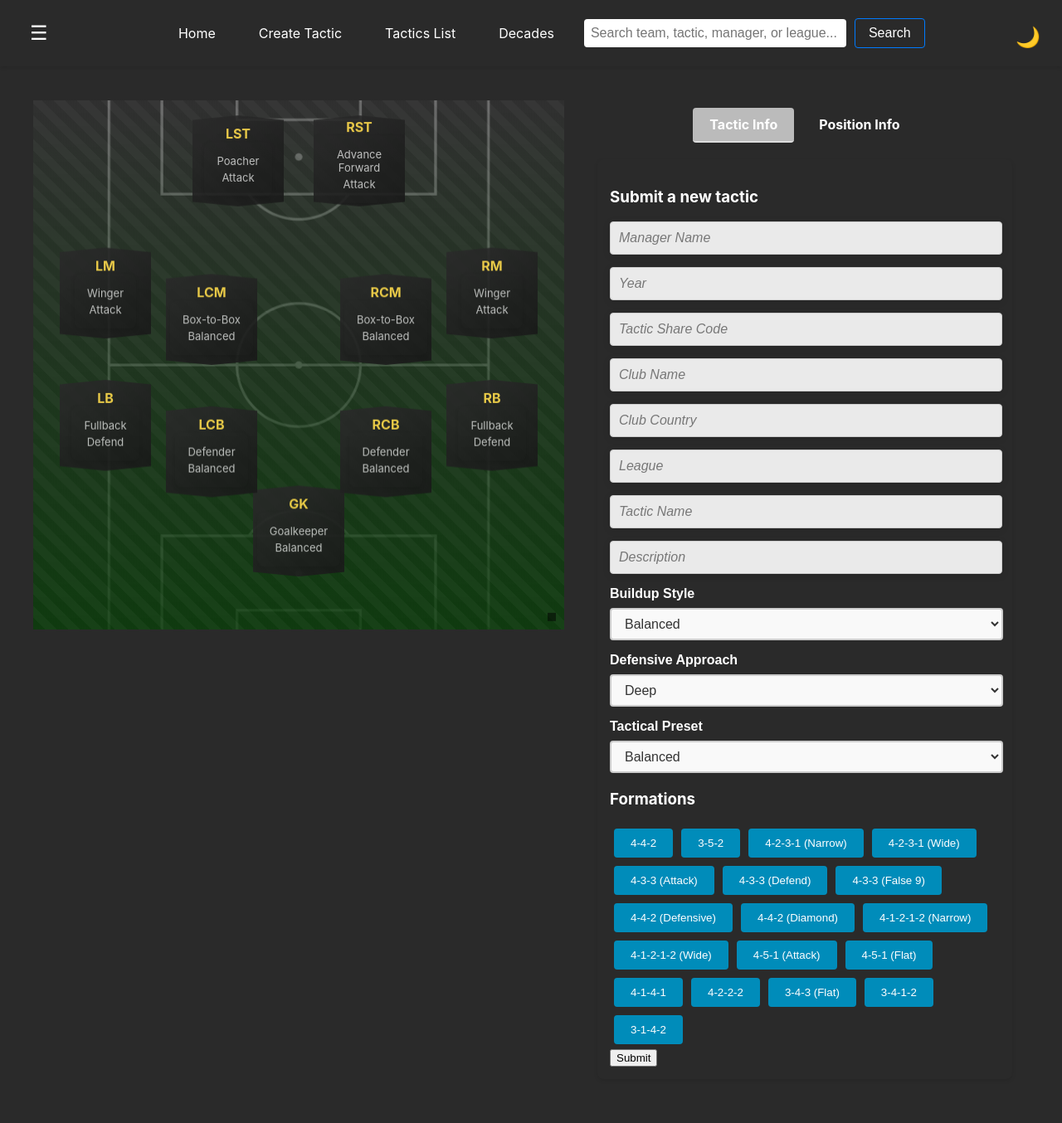
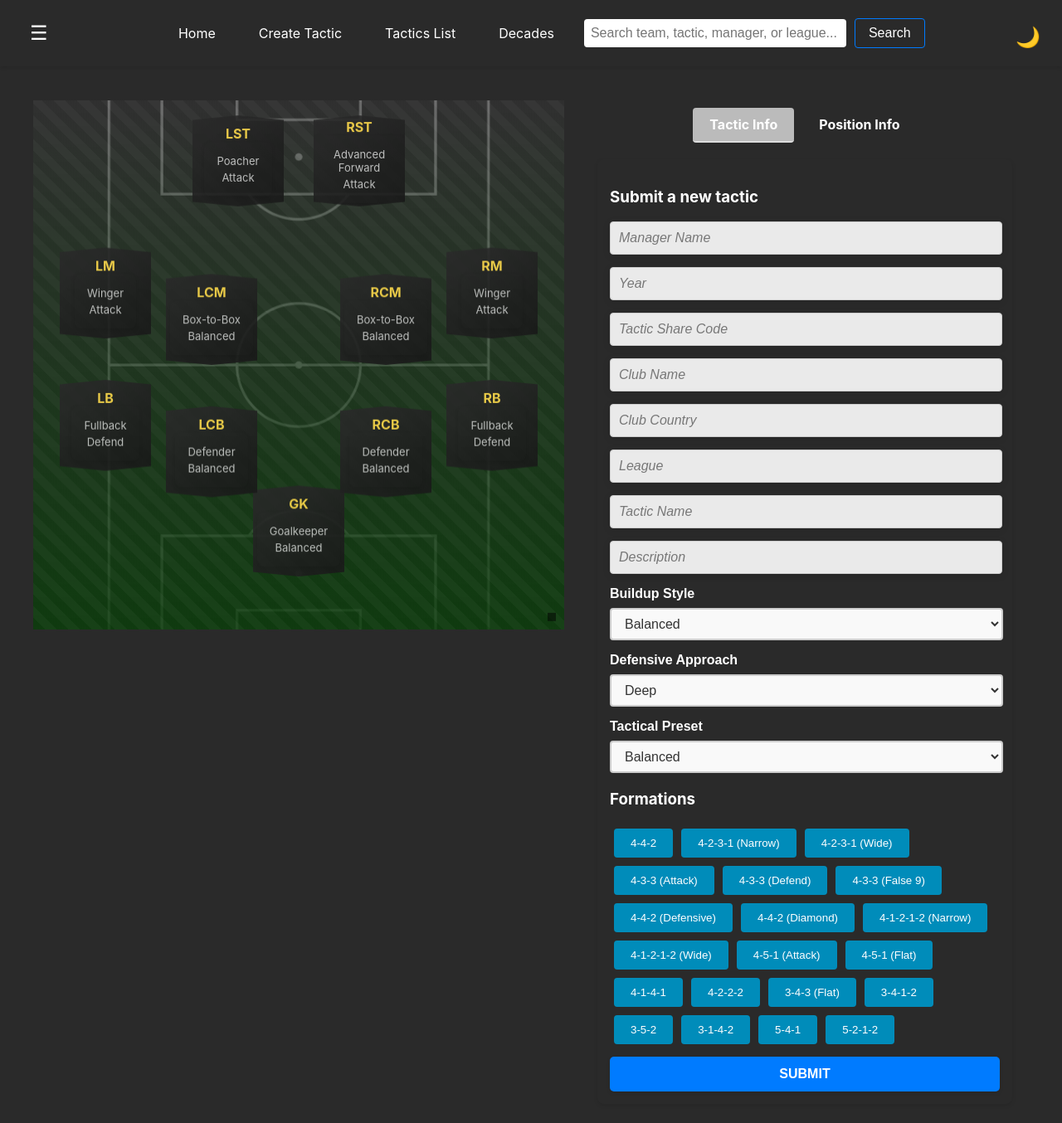
Before and after one commit to harrybell1995/fc24tacticdb, a React (Create React App) app: page /create in a window 1280 px wide. Shown: the top 1354 px of the page at 83% size. Built offline with nearby package versions, Linux system fonts and the light colour scheme.

Commit message:
added new formations & mandatory fields for tactic creation

```diff
--- a/public/index.html
+++ b/public/index.html
@@ -3,7 +3,7 @@
 <head>
   <meta charset="UTF-8">
   <meta name="viewport" content="width=device-width, initial-scale=1.0">
-  <title>Your App</title>
+  <title>FC Tactic DB</title>
 
   <!-- Google Analytics -->
   <script async src="https://www.googletagmanager.com/gtag/js?id=G-DW51TXN6RD"></script>
--- a/src/SoccerData.js
+++ b/src/SoccerData.js
@@ -28,9 +28,9 @@ export const positions = [
   'Right Midfielder (RM)': ['Winger', 'Wide Midfielder', 'Wide Playmaker', 'Inside Forward'],
   'Left Winger (LW)': ['Winger', 'Inside Forward', 'Wide Playmaker'],
   'Right Winger (RW)': ['Winger', 'Inside Forward', 'Wide Playmaker'],
-    'Striker (ST)': ['Advance Forward', 'Poacher', 'False 9', 'Target Forward'],
-    'Left Striker (LST)': ['Advance Forward', 'Poacher', 'False 9', 'Target Forward'],
-    'Right Striker (RST)': ['Advance Forward', 'Poacher', 'False 9', 'Target Forward']
+  'Striker (ST)': ['Advanced Forward', 'Poacher', 'False 9', 'Target Forward'],
+  'Left Striker (LST)': ['Advanced Forward', 'Poacher', 'False 9', 'Target Forward'],
+  'Right Striker (RST)': ['Advanced Forward', 'Poacher', 'False 9', 'Target Forward']
 };
 
 export const focuses = ['Balanced', 'Defend', 'Attack', 'Build-Up', 'Roaming', 'Complete', 'Wide'];
@@ -54,19 +54,7 @@ export const positions = [
     'Left Central Midfielder (LCM)': { role: 'Box-to-Box', focus: 'Balanced' },
     'Right Central Midfielder (RCM)': { role: 'Box-to-Box', focus: 'Balanced' },
     'Left Striker (LST)': { role: 'Poacher', focus: 'Attack' },
-      'Right Striker (RST)': { role: 'Advance Forward', focus: 'Attack' }
-    },
-    '3-5-2': {
-      'Goalkeeper (GK)': { role: 'Goalkeeper', focus: 'Balanced' },
-      'Left Center Back (LCB)': { role: 'Defender', focus: 'Defend' },
-      'Center Back (CB)': { role: 'Sweeper', focus: 'Balanced' },
-      'Right Center Back (RCB)': { role: 'Defender', focus: 'Defend' },
-      'Left Midfielder (LM)': { role: 'Wingback', focus: 'Attack' },
-      'Right Midfielder (RM)': { role: 'Wingback', focus: 'Attack' },
-      'Central Midfielder (CM)': { role: 'Box-to-Box', focus: 'Balanced' },
-      'Attacking Midfielder (CAM)': { role: 'Playmaker', focus: 'Attack' },
-      'Striker (ST)': { role: 'Poacher', focus: 'Attack' },
-      'Striker (ST)': { role: 'Target Man', focus: 'Balanced' }
+    'Right Striker (RST)': { role: 'Advanced Forward', focus: 'Attack' }
   },
       '4-2-3-1 (Narrow)': {
         'Goalkeeper (GK)': { role: 'Goalkeeper', focus: 'Balanced' },
@@ -92,7 +80,7 @@ export const positions = [
         'Attacking Midfielder (CAM)': { role: 'Playmaker', focus: 'Build-Up' },
         'Left Midfielder (LM)': { role: 'Winger', focus: 'Attack' },
         'Right Midfielder (RM)': { role: 'Winger', focus: 'Attack' },
-          'Striker (ST)': { role: 'Advance Forward', focus: 'Attack' }
+        'Striker (ST)': { role: 'Advanced Forward', focus: 'Attack' }
       },
       '4-3-3 (Attack)': {
         'Goalkeeper (GK)': { role: 'Goalkeeper', focus: 'Balanced' },
@@ -143,7 +131,7 @@ export const positions = [
         'Right Midfielder (RM)': { role: 'Wide Midfielder', focus: 'Attack' },
         'Left Defensive Midfielder (LDM)': { role: 'Holding', focus: 'Defend' },
         'Right Defensive Midfielder (RDM)': { role: 'Holding', focus: 'Defend' },
-          'Left Striker (LST)': { role: 'Advance Forward', focus: 'Attack' },
+        'Left Striker (LST)': { role: 'Advanced Forward', focus: 'Attack' },
         'Right Striker (RST)': { role: 'Poacher', focus: 'Attack' }
       },
       '4-4-2 (Diamond)': {
@@ -156,7 +144,7 @@ export const positions = [
         'Left Midfielder (LM)': { role: 'Wide Midfielder', focus: 'Attack' },
         'Right Midfielder (RM)': { role: 'Wide Midfielder', focus: 'Attack' },
         'Attacking Midfielder (CAM)': { role: 'Playmaker', focus: 'Attack' },
-          'Left Striker (LST)': { role: 'Advance Forward', focus: 'Attack' },
+        'Left Striker (LST)': { role: 'Advanced Forward', focus: 'Attack' },
         'Right Striker (RST)': { role: 'Poacher', focus: 'Attack' }
       },
       '4-1-2-1-2 (Narrow)': {
@@ -169,8 +157,8 @@ export const positions = [
         'Left Central Midfielder (LCM)': { role: 'Box-to-Box', focus: 'Balanced' },
         'Right Central Midfielder (RCM)': { role: 'Box-to-Box', focus: 'Balanced' },
         'Attacking Midfielder (CAM)': { role: 'Playmaker', focus: 'Build-Up' },
-          'Left Striker (LST)': { role: 'Advance Forward', focus: 'Attack' },
-          'Right Striker (RST)': { role: 'Advance Forward', focus: 'Attack' }
+        'Left Striker (LST)': { role: 'Advanced Forward', focus: 'Attack' },
+        'Right Striker (RST)': { role: 'Advanced Forward', focus: 'Attack' }
       },
       '4-1-2-1-2 (Wide)': {
         'Goalkeeper (GK)': { role: 'Goalkeeper', focus: 'Balanced' },
@@ -182,8 +170,8 @@ export const positions = [
         'Left Midfielder (LM)': { role: 'Wide Midfielder', focus: 'Attack' },
         'Right Midfielder (RM)': { role: 'Wide Midfielder', focus: 'Attack' },
         'Attacking Midfielder (CAM)': { role: 'Playmaker', focus: 'Build-Up' },
-          'Left Striker (LST)': { role: 'Advance Forward', focus: 'Attack' },
-          'Right Striker (RST)': { role: 'Advance Forward', focus: 'Attack' }
+        'Left Striker (LST)': { role: 'Advanced Forward', focus: 'Attack' },
+        'Right Striker (RST)': { role: 'Advanced Forward', focus: 'Attack' }
       },
       '4-5-1 (Attack)': {
         'Goalkeeper (GK)': { role: 'Goalkeeper', focus: 'Balanced' },
@@ -196,7 +184,7 @@ export const positions = [
         'Central Midfielder (CM)': { role: 'Box-to-Box', focus: 'Balanced' },
         'Left Attacking Midfielder (LCAM)': { role: 'Playmaker', focus: 'Build-Up' },
         'Right Attacking Midfielder (RCAM)': { role: 'Playmaker', focus: 'Build-Up' },
-          'Striker (ST)': { role: 'Advance Forward', focus: 'Attack' }
+        'Striker (ST)': { role: 'Advanced Forward', focus: 'Attack' }
       },
       '4-5-1 (Flat)': {
         'Goalkeeper (GK)': { role: 'Goalkeeper', focus: 'Balanced' },
@@ -222,7 +210,7 @@ export const positions = [
         'Right Central Midfielder (RCM)': { role: 'Box-to-Box', focus: 'Balanced' },
         'Left Midfielder (LM)': { role: 'Wide Midfielder', focus: 'Attack' },
         'Right Midfielder (RM)': { role: 'Wide Midfielder', focus: 'Attack' },
-          'Striker (ST)': { role: 'Advance Forward', focus: 'Attack' }
+        'Striker (ST)': { role: 'Advanced Forward', focus: 'Attack' }
       },
       '4-2-2-2': {
         'Goalkeeper (GK)': { role: 'Goalkeeper', focus: 'Balanced' },
@@ -234,8 +222,8 @@ export const positions = [
         'Right Defensive Midfielder (RDM)': { role: 'Holding', focus: 'Balanced' },
         'Left Attacking Midfielder (LCAM)': { role: 'Playmaker', focus: 'Build-Up' },
         'Right Attacking Midfielder (RCAM)': { role: 'Playmaker', focus: 'Build-Up' },
-          'Left Striker (LST)': { role: 'Advance Forward', focus: 'Attack' },
-          'Right Striker (RST)': { role: 'Advance Forward', focus: 'Attack' }
+        'Left Striker (LST)': { role: 'Advanced Forward', focus: 'Attack' },
+        'Right Striker (RST)': { role: 'Advanced Forward', focus: 'Attack' }
       },
       '3-4-3 (Flat)': {
         'Goalkeeper (GK)': { role: 'Goalkeeper', focus: 'Balanced' },
@@ -260,8 +248,8 @@ export const positions = [
         'Left Defensive Midfielder (LDM)': { role: 'Holding', focus: 'Balanced' },
         'Right Defensive Midfielder (RDM)': { role: 'Holding', focus: 'Balanced' },
         'Attacking Midfielder (CAM)': { role: 'Playmaker', focus: 'Build-Up' },
-          'Left Striker (LST)': { role: 'Advance Forward', focus: 'Attack' },
-          'Right Striker (RST)': { role: 'Advance Forward', focus: 'Attack' }
+        'Left Striker (LST)': { role: 'Advanced Forward', focus: 'Attack' },
+        'Right Striker (RST)': { role: 'Advanced Forward', focus: 'Attack' }
       },
       '3-5-2': {
         'Goalkeeper (GK)': { role: 'Goalkeeper', focus: 'Balanced' },
@@ -273,7 +261,7 @@ export const positions = [
         'Central Midfielder (CM)': { role: 'Box-to-Box', focus: 'Balanced' },
         'Left Attacking Midfielder (LCAM)': { role: 'Playmaker', focus: 'Build-Up' },
         'Right Attacking Midfielder (RCAM)': { role: 'Playmaker', focus: 'Build-Up' },
-          'Striker (ST)': { role: 'Advance Forward', focus: 'Attack' }
+        'Striker (ST)': { role: 'Advanced Forward', focus: 'Attack' }
       },
       '3-1-4-2': {
         'Goalkeeper (GK)': { role: 'Goalkeeper', focus: 'Balanced' },
@@ -285,7 +273,35 @@ export const positions = [
         'Right Midfielder (RM)': { role: 'Wingback', focus: 'Attack' },
         'Left Central Midfielder (LCM)': { role: 'Box-to-Box', focus: 'Balanced' },
         'Right Central Midfielder (RCM)': { role: 'Box-to-Box', focus: 'Balanced' },
-          'Left Striker (LST)': { role: 'Advance Forward', focus: 'Attack' },
-          'Right Striker (RST)': { role: 'Advance Forward', focus: 'Attack' }
-        }
+        'Left Striker (LST)': { role: 'Advanced Forward', focus: 'Attack' },
+        'Right Striker (RST)': { role: 'Advanced Forward', focus: 'Attack' }
+      },      '5-4-1': {
+        'Goalkeeper (GK)': { role: 'Goalkeeper', focus: 'Balanced' },
+        'Left Back (LB)': { role: 'Fullback', focus: 'Balanced' },
+        'Right Back (RB)': { role: 'Fullback', focus: 'Balanced' },
+        'Left Center Back (LCB)': { role: 'Defender', focus: 'Balanced' },
+        'Center Back (CB)': { role: 'Defender', focus: 'Balanced' },
+        'Right Center Back (RCB)': { role: 'Defender', focus: 'Balanced' },
+        'Left Central Midfielder (LCM)': { role: 'Box-to-Box', focus: 'Balanced' },
+        'Right Central Midfielder (RCM)': { role: 'Box-to-Box', focus: 'Balanced' },
+        'Left Midfielder (LM)': { role: 'Winger', focus: 'Attack' },
+        'Right Midfielder (RM)': { role: 'Winger', focus: 'Attack' },
+        'Left Central Midfielder (LCM)': { role: 'Box-to-Box', focus: 'Balanced' },
+        'Right Central Midfielder (RCM)': { role: 'Box-to-Box', focus: 'Balanced' },
+        'Striker (ST)': { role: 'Advanced Forward', focus: 'Attack' }
+      },
+      '5-2-1-2': {
+        'Goalkeeper (GK)': { role: 'Goalkeeper', focus: 'Balanced' },
+        'Left Back (LB)': { role: 'Fullback', focus: 'Balanced' },
+        'Right Back (RB)': { role: 'Fullback', focus: 'Balanced' },
+        'Left Center Back (LCB)': { role: 'Defender', focus: 'Balanced' },
+        'Center Back (CB)': { role: 'Defender', focus: 'Balanced' },
+        'Right Center Back (RCB)': { role: 'Defender', focus: 'Balanced' },
+        'Left Central Midfielder (LCM)': { role: 'Box-to-Box', focus: 'Balanced' },
+        'Right Central Midfielder (RCM)': { role: 'Box-to-Box', focus: 'Balanced' },
+        'Attacking Midfielder (CAM)': { role: 'Playmaker', focus: 'Build-Up' },
+        'Left Striker (LST)': { role: 'Advanced Forward', focus: 'Attack' },
+        'Right Striker (RST)': { role: 'Advanced Forward', focus: 'Attack' }
+      },
+
 };
--- a/src/SoccerPositionForm.css
+++ b/src/SoccerPositionForm.css
@@ -223,3 +223,35 @@
     justify-content: center; /* Center pitch on mobile */
   }
 }
+
+.submit-button {
+  background-color: #007BFF; /* Primary color */
+  color: white; /* White text */
+  border: none; /* No border */
+  padding: 12px 20px; /* Padding around the text */
+  border-radius: 5px; /* Slightly rounded corners */
+  cursor: pointer; /* Pointer cursor on hover */
+  font-size: 1rem; /* Adjust font size */
+  font-weight: bold; /* Bold text for emphasis */
+  text-transform: uppercase; /* Make the text uppercase */
+  transition: background-color 0.3s ease, box-shadow 0.3s ease; /* Smooth transition */
+  width: 100%; /* Make it stretch the full width of its container */
+  margin-top: 10px; /* Space above the button */
+  box-shadow: 0 2px 5px rgba(0, 0, 0, 0.1); /* Light shadow for depth */
+}
+
+.submit-button:hover {
+  background-color: #0056b3; /* Darker blue on hover */
+  box-shadow: 0 4px 8px rgba(0, 0, 0, 0.15); /* Deeper shadow on hover */
+}
+
+.submit-button:active {
+  background-color: #004080; /* Even darker on click */
+  box-shadow: 0 2px 5px rgba(0, 0, 0, 0.2); /* Maintain shadow on click */
+  transform: scale(0.98); /* Slightly shrink on click for a press effect */
+}
+
+.submit-button:focus {
+  outline: none; /* Remove default outline */
+  box-shadow: 0 0 5px rgba(0, 123, 255, 0.7); /* Blue glow when focused */
+}
--- a/src/SoccerPositionForm.js
+++ b/src/SoccerPositionForm.js
@@ -16,7 +16,7 @@ const SoccerPositionForm = () => {
     league: '',
     tacticalpreset: options.tacticalpreset[0],
     tacticname: '',
-    notes: '', // Renamed notes to description
+    notes: '', // Notes can be optional
     club: ''
   });
   const [activeTab, setActiveTab] = useState('tactic-info');
@@ -70,7 +70,31 @@ const SoccerPositionForm = () => {
     return formatted;
   };
 
+  // Form validation function
+  const validateForm = () => {
+    // Check for empty fields in formData except 'notes' (optional)
+    for (const key in formData) {
+      if (key !== 'notes' && !formData[key].trim()) {
+        alert(`Please fill in the ${key.replace(/([a-z])([A-Z])/g, '$1 $2')}.`); // Display human-readable field name
+        return false;
+      }
+    }
+
+    // Ensure every position has both a role and focus
+    for (const position in selectedPositions) {
+      const { role, focus } = selectedPositions[position];
+      if (!role || !focus) {
+        alert(`Please select both role and focus for ${position}.`);
+        return false;
+      }
+    }
+
+    return true;
+  };
+
   const handleSubmit = async () => {
+    if (!validateForm()) return; // If validation fails, exit
+
     try {
       // Format the selected positions
       const formattedPositions = formatPositions();
@@ -88,15 +112,10 @@ const SoccerPositionForm = () => {
       }
 
       console.log('Data submitted:', data);
-
-      // Show success notification
       alert('Tactic has been successfully submitted!');
-
-      // Refresh the page
       window.location.reload();
     } catch (error) {
       console.error('Error submitting data:', error);
-      // Optionally, you can show an error message here
     }
   };
 
@@ -152,7 +171,7 @@ const SoccerPositionForm = () => {
                       field === 'tacticname' ? 'Tactic Name' :
                       'Description'
                     }
-                    required
+                    required={field !== 'notes'} // Notes is optional
                   />
                 </div>
               ))}
@@ -209,8 +228,8 @@ const SoccerPositionForm = () => {
                   </button>
                 ))}
               </div>
-              <button onClick={handleSubmit}>Submit</button>
-            </div>
+              <button type="submit" class="submit-button">Submit</button>
+              </div>
           )}
 
           {activeTab === 'position-info' && selectedPosition && (
```
Also changed, not shown: 1 other file (tests, documents, lock files or other folders). Lines whose indentation alone changed are shown as unchanged.
